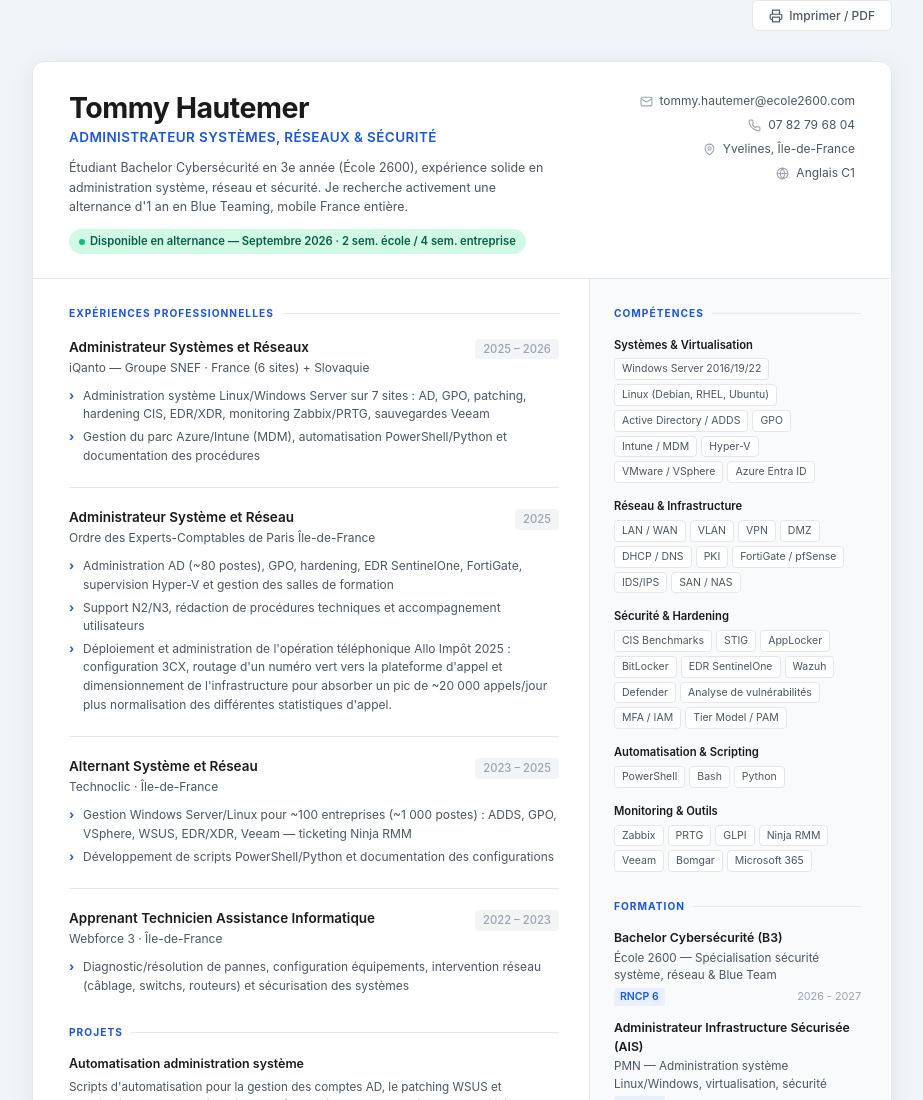
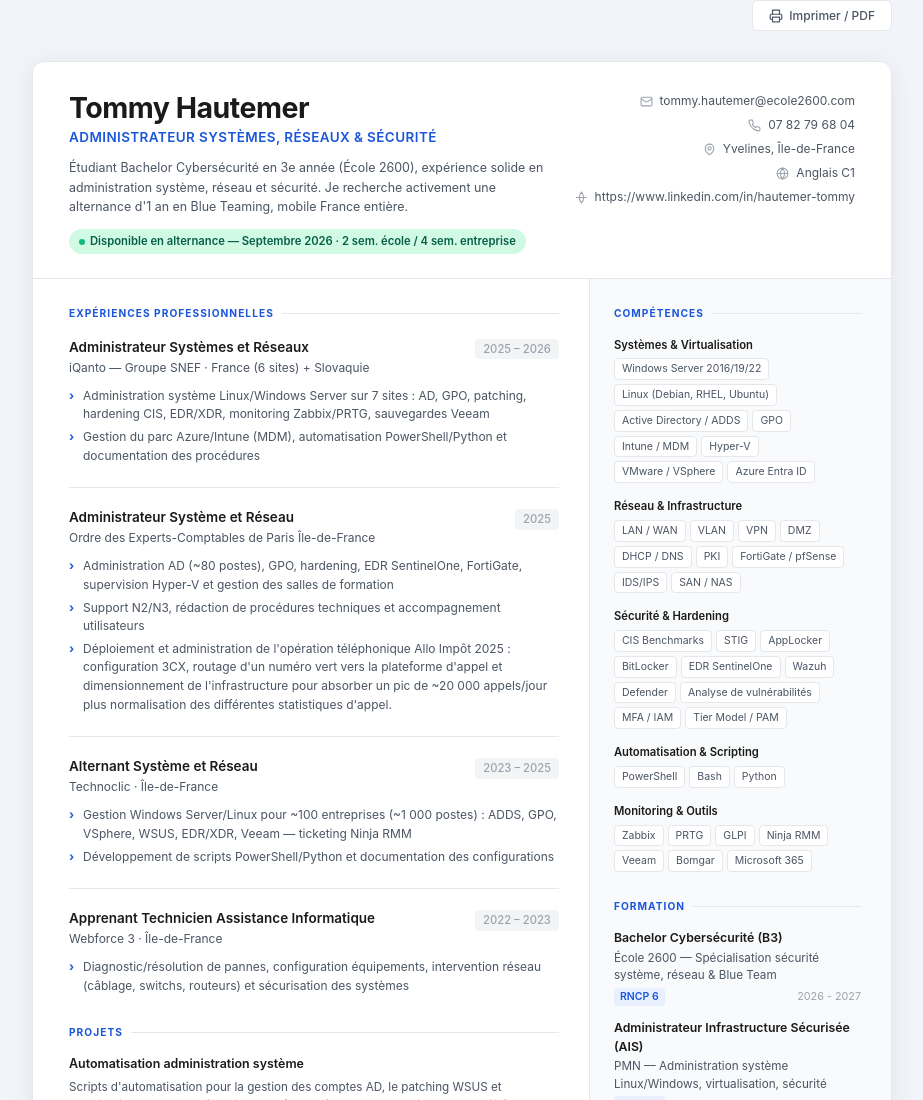
Before and after one commit to Samael-GIT/CV, a plain HTML site: page CV_TommyHautemer.html in a window 1280 px wide. Shown: the top 1100 px of the page, without its empty margins (178-1101 px from the left). Drawn offline with Linux system fonts and the light colour scheme.

Commit message:
Add LinkedIn contact section to CV
Added LinkedIn contact item with SVG icon.

```diff
--- a/CV_TommyHautemer.html
+++ b/CV_TommyHautemer.html
@@ -445,6 +445,10 @@
         <svg width="13" height="13" viewBox="0 0 24 24" fill="none" stroke="currentColor" stroke-width="2"><circle cx="12" cy="12" r="10"/><path d="M2 12h20M12 2a15.3 15.3 0 0 1 4 10 15.3 15.3 0 0 1-4 10 15.3 15.3 0 0 1-4-10 15.3 15.3 0 0 1 4-10z"/></svg>
         Anglais C1
       </div>
+      <div class="contact-item">
+        <svg width ="13" height="13" viewbox="0 0 24 24" fill="none" stroke="currentColor" stroke-width="2"><cirlce cx="12" cy="12" r="10"/><path d="M2 12h20M12 2a15.3 15.3 0 0 1 4 10 15.3 15.3 0 0 1-4 10 15.3 15.3 0 0 1-4-10 15.3 15.3 0 0 1 4-10z"/></svg>
+        https://www.linkedin.com/in/hautemer-tommy
+      </div>
     </div>
   </div>
 
```
